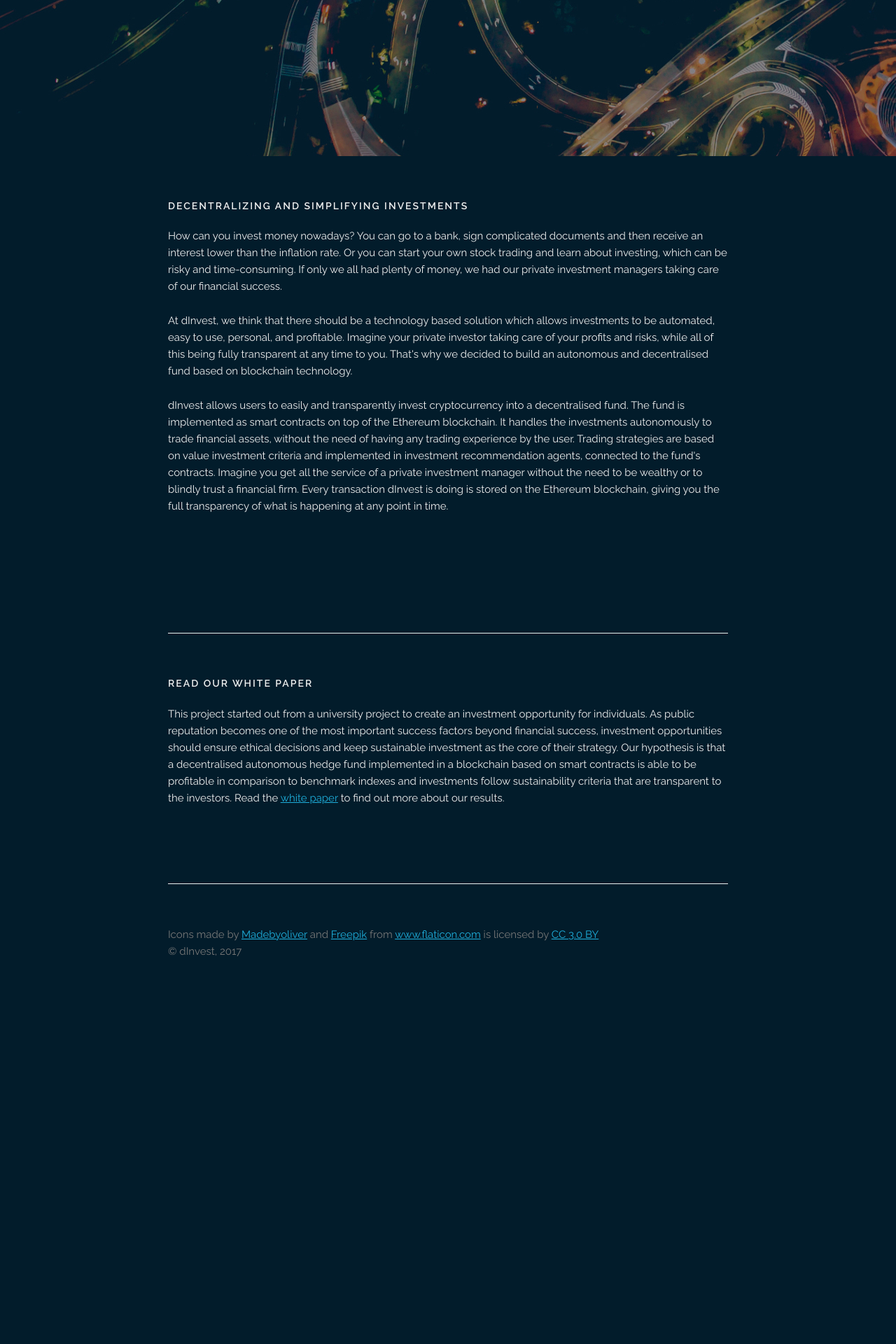
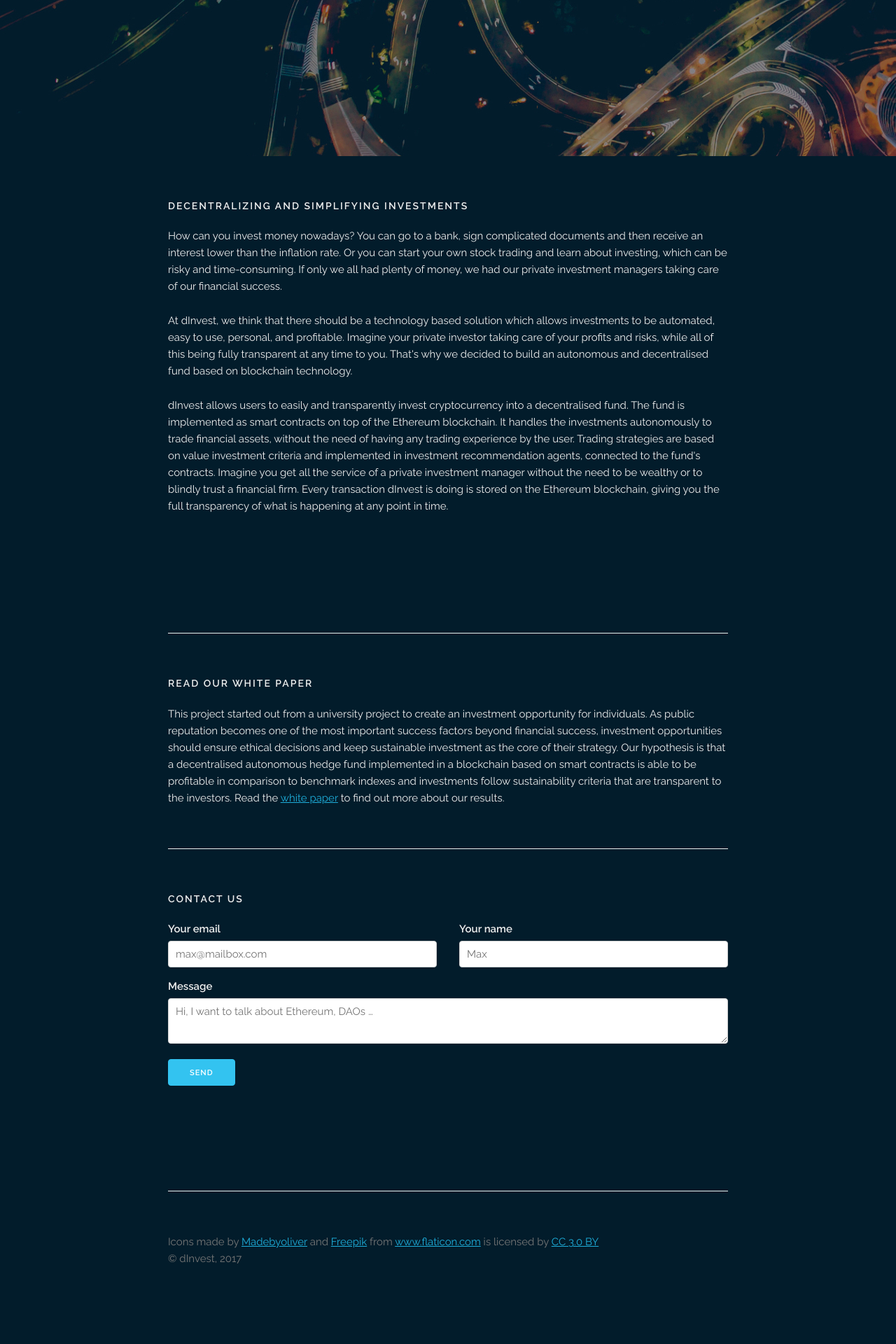
Before and after one commit to dInvest/dInvest.github.io, a Jekyll site: the page built from index.html, in a window 1280 px wide. Shown: the part 677-2597 px from the top of the page at 70% size. Built offline with Jekyll 4.4.1, drawn with Linux system fonts in a browser that asks for light colours; before the commit the page ends 2158 px from its top, so only the background shows below that.

Commit message:
Include contact form and analytics

```diff
--- a/_includes/index_content.html
+++ b/_includes/index_content.html
@@ -34,4 +34,23 @@
       Read the <a href="https://drive.google.com/open?id=0B2yxk_tfScceR3RDelJoYjJGTTg" target="_blank">white paper</a> to find out more about our results.
     </div>
   </div>
+  <div class="docs-section">
+    <h6 class="docs-header">Contact us</h6>
+    <form action="https://formspree.io/dinvest.info@email.com" method="POST">
+      <div class="row">
+        <div class="six columns">
+          <label for="exampleEmailInput">Your email</label>
+          <input class="u-full-width input" type="email" placeholder="max@mailbox.com" name="_replyto">
+        </div>
+        <div class="six columns">
+          <label for="exampleRecipientInput">Your name</label>
+          <input class="u-full-width input" type="text" placeholder="Max" name="name">
+        </div>
+      </div>
+      <label for="exampleMessage">Message</label>
+      <textarea class="u-full-width input" placeholder="Hi, I want to talk about Ethereum, DAOs …" name="message"></textarea>
+      <input class="button-primary" type="submit" value="Send">
+    </form>
+
+  </div>
 </div>
--- a/_layouts/default.html
+++ b/_layouts/default.html
@@ -13,6 +13,7 @@
       –––––––––––––––––––––––––––––––––––––––––––––––––– -->
   </body>
   {% include footer.html %}
-
-
+  {% if jekyll.environment == 'production' %}
+  {% include analytics.html %}
+  {% endif %}
 </html>
--- a/assets/css/custom.css
+++ b/assets/css/custom.css
@@ -6,6 +6,9 @@ body {
 footer {
   padding-top: 5rem;
   color: #777
+}
+.input {
+  color: #222
 }
 .banner {
   background-image: url('../../images/header-bg.jpg');
```
Also changed, not shown: _includes/analytics.html (added, +10 -0 lines).
